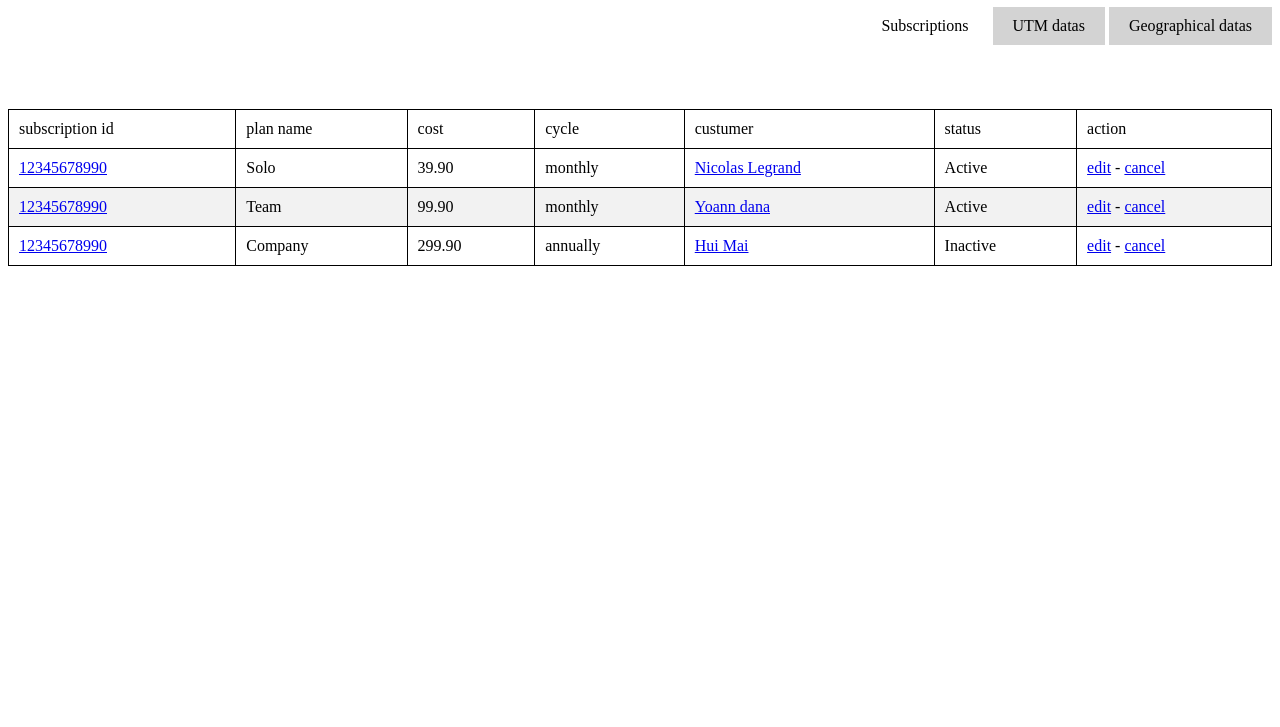
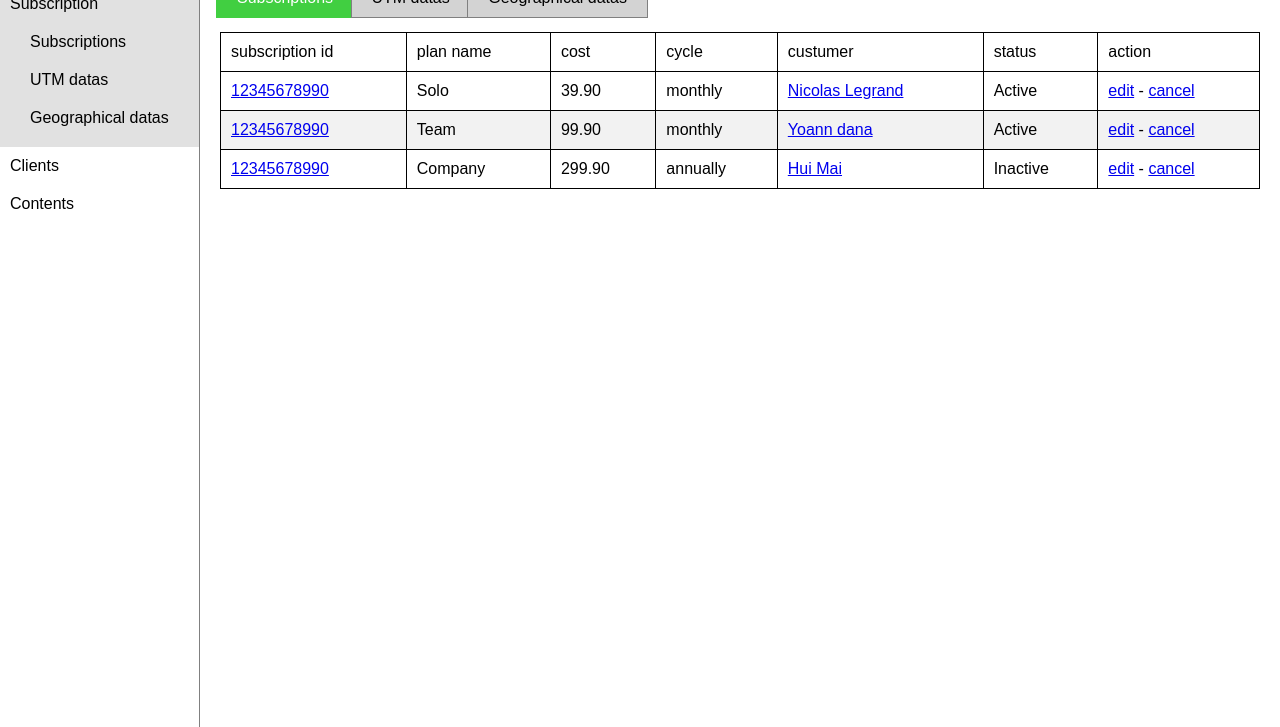
Before and after one commit to Alekseypavlov14/html-css-project, a plain HTML site: page subscription.html in a window 1280 px wide. Shown: the part 73-800 px from the top of the page. Drawn offline with nearby package versions, Linux system fonts and the light colour scheme.

Commit message:
fixed three pages

```diff
--- a/subscription.html
+++ b/subscription.html
@@ -5,6 +5,69 @@
     <title>subscriptions</title>
 
     <style>
+      * {
+          margin: 0;
+          padding: 0;
+          box-sizing: border-box;
+      }
+
+      html,
+      body {
+          width: 100%;
+          height: 100%;
+          font-family: sans-serif;
+      }
+
+      .wrapper {
+          display: flex;
+          height: 100%;
+      }
+
+      .wrapper .sidebar {
+          flex: 0 0 200px;
+          border-right: 1px solid grey;
+      }
+
+      .sidebar__links {
+          margin-top: 20px;
+      }
+
+      .sidebar__link {
+          padding: 10px;
+          display: block;
+          text-decoration: none;
+          color: #000;
+      }
+
+      .sidebar__link--active {
+          background-color: rgb(225, 225, 225);
+      }
+
+      .sidebar__link__label {
+          cursor: pointer;
+      }
+
+      .sidebar__link__submenu {
+          padding: 10px;
+          padding-bottom: 0px;
+      }
+
+      .sidebar__link:not(.sidebar__link--active) .sidebar__link__submenu {
+          display: none;
+      }
+
+      .sidebar__link__submenu__link {
+          padding: 10px;
+          display: block;
+          text-decoration: none;
+          color: #000;
+      }
+
+      .main {
+          flex: 1 1 auto;
+          padding: 0px 20px;
+      }
+
       .myTable {
         border-collapse: collapse;
         width: 100%;
@@ -20,16 +83,13 @@
       }
 
       .tab-container {
-      position: relative;
+          width: 100%;
       }
 
       .tabs {
         list-style: none;
         margin: 0;
         padding: 0;
-      position: absolute;
-      top: 0;
-      right: 0;
       }
 
       .tabs li {
@@ -37,10 +97,14 @@
         padding: 10px 20px;
         background-color: lightgray;
         cursor: pointer;
+        margin: -4px;
+        border: 1px solid grey;
       }
 
       .tabs li.active {
-      background-color: white;
+        background-color: rgb(65, 207, 65);
+        color: #fff;
+        border: 1px solid rgb(65, 207, 65);
       }
 
       .tab-content {
@@ -66,8 +130,44 @@
 
 <body>
 
+    <div class="wrapper">
+      <div class="sidebar">
+        <div class="sidebar__links">
+            <a href="revenues.html" class="sidebar__link sidebar__link__label">Revenues</a>
+            <div class="sidebar__link sidebar__link--active">
+                <div class="sidebar__link__label">Subscription</div>
+                <div class="sidebar__link__submenu">
+                    <a href="subscription.html" class="sidebar__link__submenu__link">Subscriptions</a>
+                    <a href="subscription.html" class="sidebar__link__submenu__link">UTM datas</a>
+                    <a href="subscription.html" class="sidebar__link__submenu__link">Geographical datas</a>
+                </div>
+            </div>
+            <div class="sidebar__link">
+                <div class="sidebar__link__label">Clients</div>
+                <div class="sidebar__link__submenu">
+                    <a href="clients.html" class="sidebar__link__submenu__link">Clients</a>
+                    <a href="clients.html" class="sidebar__link__submenu__link">UTM datas</a>
+                    <a href="clients.html" class="sidebar__link__submenu__link">Geographical datas</a>
+                    <a href="clients.html" class="sidebar__link__submenu__link">Usage datas</a>
+                    <a href="clients.html" class="sidebar__link__submenu__link">Costs datas</a>
+                </div>
+            </div>
+            <div class="sidebar__link">
+                <div class="sidebar__link__label">Contents</div>
+                <div class="sidebar__link__submenu">
+                    <a href="contents.html" class="sidebar__link__submenu__link">Clients</a>
+                    <a href="contents.html" class="sidebar__link__submenu__link">UTM datas</a>
+                    <a href="contents.html" class="sidebar__link__submenu__link">Geographical datas</a>
+                    <a href="contents.html" class="sidebar__link__submenu__link">Usage datas</a>
+                    <a href="contents.html" class="sidebar__link__submenu__link">Costs datas</a>
+                </div>
+            </div>
+        </div>
+    </div>
+      <div class="main">
         <h1>page subscription</h1>
 
+        <p>&nbsp;</p>
 
         <div class="tab-container">
           <ul class="tabs">
@@ -77,8 +177,6 @@
           </ul>
         </div>
 
-    <p>&nbsp;</p>
-    <p>&nbsp;</p>
         <p>&nbsp;</p>
 
       <table class="myTable" id="content-1">
@@ -255,6 +353,8 @@
         </tbody>
 
       </table>
+      </div>
+    </div>
 
 
     <script>
@@ -268,6 +368,12 @@
         $(".myTable").hide();
         $(".myTable").eq(tabIndex).show();
       });
+      $(".sidebar__link").click(function() {
+        let linkIndex = $(this).index()
+
+        $('.sidebar__link').removeClass('sidebar__link--active')
+        $(this).addClass('sidebar__link--active')
+      })
     });
     </script>
 </body>
```
Also changed, not shown: clients.html (+2 -2 lines), contents.html (+6 -0 lines), revenues.html (+18 -12 lines). Lines whose indentation alone changed are shown as unchanged.
